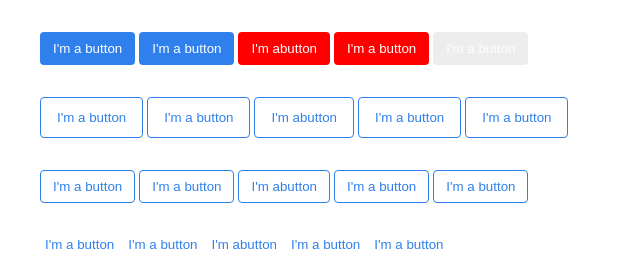
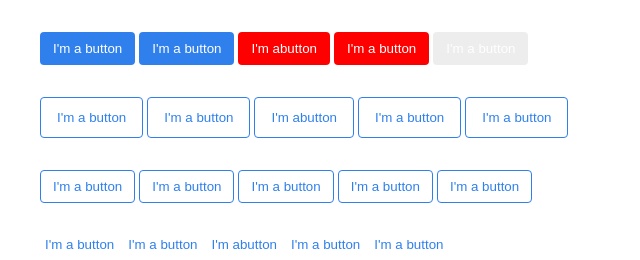
Before and after one commit to fromlandmark/developer-roadtrip, a plain HTML site: page Examples/css-selectors-practical.html in a window 1280 px wide. Shown: the top 260 px of the page, 0-640 px from the left. Drawn offline with Linux system fonts and the light colour scheme.

Commit message:
Description Update

```diff
--- a/Examples/css-selectors-practical.html
+++ b/Examples/css-selectors-practical.html
@@ -103,7 +103,7 @@
     <div class="grid">
         <button class="btn btn--small btn--outline">I'm a button</button>
         <button class="btn btn--small btn--outline">I'm a button</button>
-        <button class="btn btn--small btn--outline">I'm abutton</button>
+        <button class="btn btn--small btn--outline">I'm a button</button>
         <button class="btn btn--small btn--outline">I'm a button</button>
         <button class="btn btn--small btn--outline">I'm a button</button>
     </div>
```
